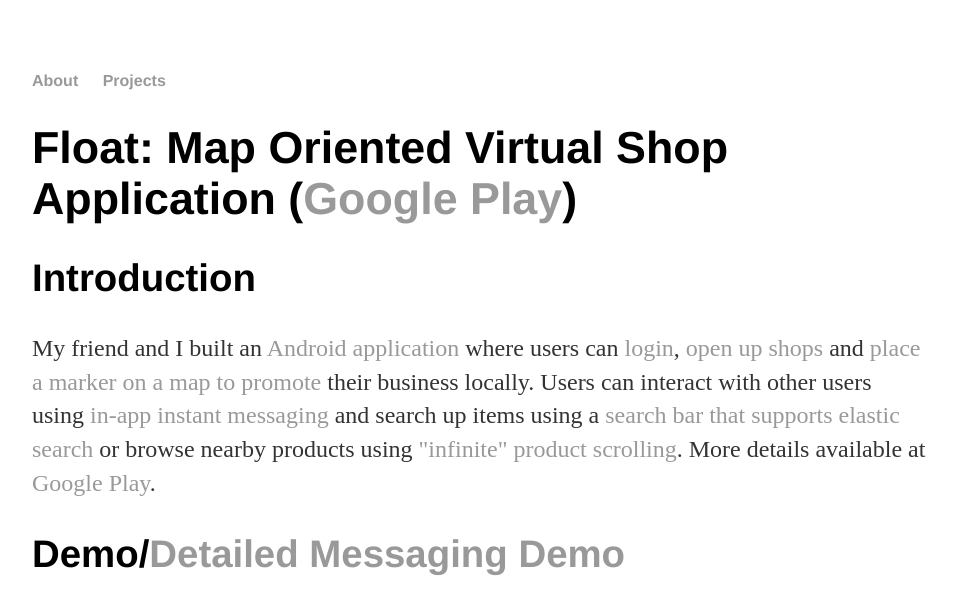
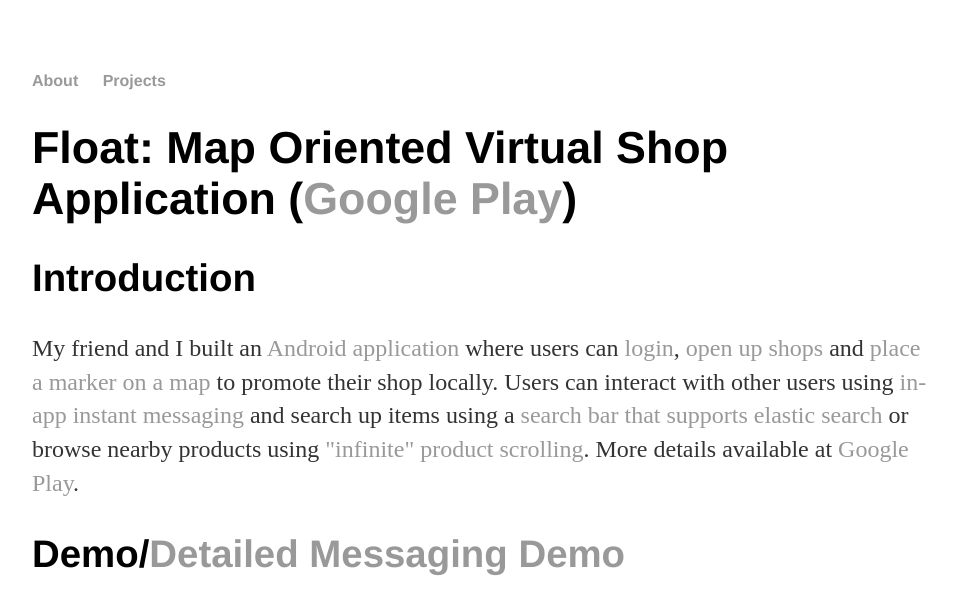
Before and after one commit to jcho7022/jcho7022.github.io, a Jekyll site: the page built from projects/float/index.html, in a window 1280 px wide and 900 px high, cut to the strip 0-604 px from the top of the window. Shown: the whole strip, without its empty margins (160-1117 px from the left). Built offline with Jekyll 4.4.1, drawn with Linux system fonts in a browser that asks for light colours.

Commit message:
Update index.html

```diff
--- a/projects/float/index.html
+++ b/projects/float/index.html
@@ -7,7 +7,7 @@
 <p>My friend and I built an <a href="https://play.google.com/store/apps/details?id=com.floatapplication">Android application</a>
 	where users can <a href="https://jcho7022.github.io/projects/float/login.jpg">login</a>,
 	<a href="https://jcho7022.github.io/projects/float/shop.jpg">open up shops</a>
-	and <a href="https://jcho7022.github.io/projects/float/shop_markers.jpg">place a marker on a map to promote</a> their business locally.
+	and <a href="https://jcho7022.github.io/projects/float/shop_markers.jpg">place a marker on a map</a> to promote their shop locally.
 Users can interact with other users using <a href="https://jcho7022.github.io/projects/float/messaging.jpg">in-app instant messaging</a>
 and search up items using a <a href="https://jcho7022.github.io/projects/float/elastic_search.jpg">search bar that supports elastic search</a>
   or browse nearby products using <a href="https://jcho7022.github.io/projects/float/infinite_product.jpg">"infinite" product scrolling</a>.
```
